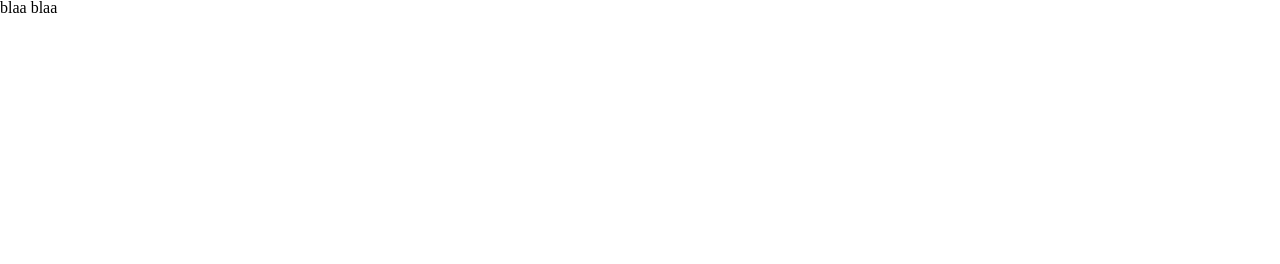
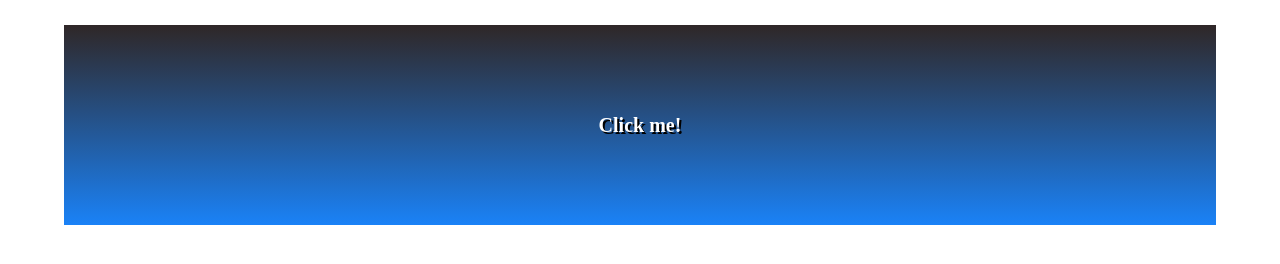
Before and after one commit to Lauri-T/testirepo, a website: page index.html in a window 1280 px wide. Drawn offline with nearby package versions, Linux system fonts and the light colour scheme; files that its build step writes are made by us from their sources.

Commit message:
added some lame content

```diff
--- a/index.html
+++ b/index.html
@@ -19,6 +19,6 @@
 </head>
 <body>
 	<script src="js/build/body-scripts.js"></script>
-	blaa blaa
+	<a href="http://google.com" class="testikkels"><div class="centering"><p>Click me!</p></div></a>
 </body>
 </html>
--- a/scss/main.scss
+++ b/scss/main.scss
@@ -4,3 +4,4 @@
 
 @import "partials/reset";
 @import "partials/base";
+@import "partials/page";
--- /dev/null
+++ b/scss/partials/_page.scss
@@ -0,0 +1,42 @@
+/*
+* Page CSS
+* ======================
+* CSS that affects all pages.
+*/
+
+.testikkels{
+  text-decoration:none;
+  display:block;
+  min-height:200px;
+  max-width:90%;
+  margin:25px 5% 0;
+  /* fallback */ background-color: #1a82f7;
+  /* Safari 4-5, Chrome 1-9 */ background: -webkit-gradient(linear, 0% 0%, 0% 100%, from(#1a82f7), to(#2F2727));
+  /* Safari 5.1, Chrome 10+ */ background: -webkit-linear-gradient(top, #2F2727, #1a82f7);
+  /* Firefox 3.6+ */ background: -moz-linear-gradient(top, #2F2727, #1a82f7);
+  /* IE 10 */ background: -ms-linear-gradient(top, #2F2727, #1a82f7);
+  /* Opera 11.10+ */ background: -o-linear-gradient(top, #2F2727, #1a82f7);
+  &:hover{
+    /* fallback */ background-color: #2F2727;
+    /* Safari 4-5, Chrome 1-9 */ background: -webkit-gradient(linear, 0% 0%, 0% 100%, from(#2F2727), to(#1a82f7));
+    /* Safari 5.1, Chrome 10+ */ background: -webkit-linear-gradient(top, #1a82f7, #2F2727);
+    /* Firefox 3.6+ */ background: -moz-linear-gradient(top, #1a82f7, #2F2727);
+    /* IE 10 */ background: -ms-linear-gradient(top, #1a82f7, #2F2727);
+    /* Opera 11.10+ */ background: -o-linear-gradient(top, #1a82f7, #2F2727);
+  }
+  .centering{
+    width:100%;
+    height:200px;
+    text-align:center;
+    display:table;
+    p{
+      display:table-cell;
+      color:#fff;
+      margin:0;
+      font-weight:bold;
+      font-size:20px;
+      vertical-align:middle;
+      text-shadow: 2px 2px #000000;
+    }
+  }
+}
```
